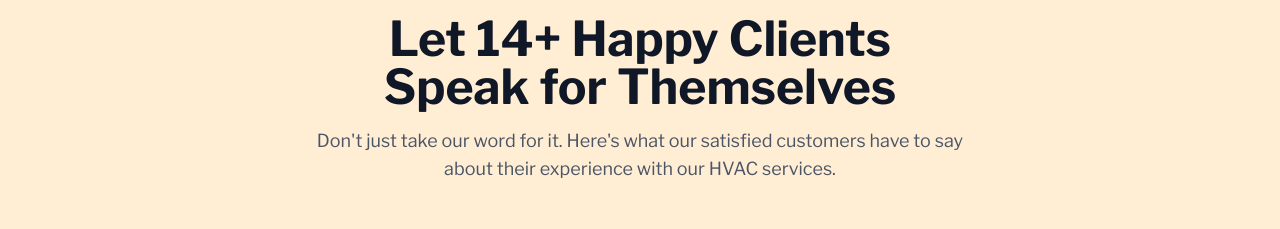
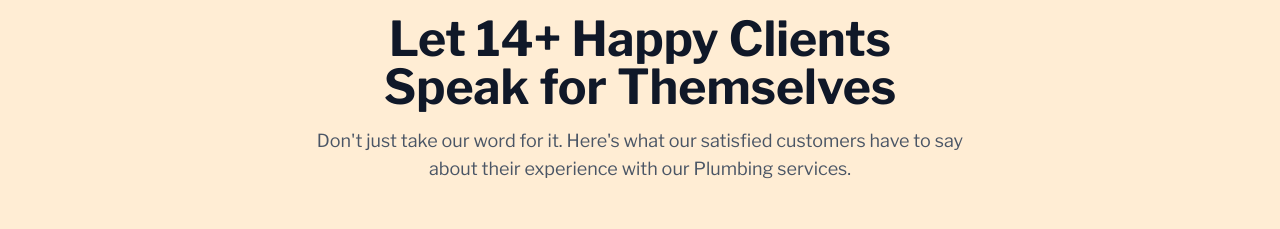
Before and after one commit to akielkucki/hvactemplate, a Next.js app: page / in a window 1280 px wide. Shown: the part 1840-2069 px from the top of the page. Built offline with nearby package versions, Linux system fonts and the light colour scheme.

Commit message:
Plumber site

```diff
--- a/src/components/testimonials.tsx
+++ b/src/components/testimonials.tsx
@@ -70,7 +70,7 @@ export default function TestimonialsSection() {
                     </h2>
 
                     <p className="text-gray-600 text-lg max-w-2xl mx-auto">
-                        Don't just take our word for it. Here's what our satisfied customers have to say about their experience with our HVAC services.
+                        Don't just take our word for it. Here's what our satisfied customers have to say about their experience with our Plumbing services.
                     </p>
                 </motion.div>
 
```
